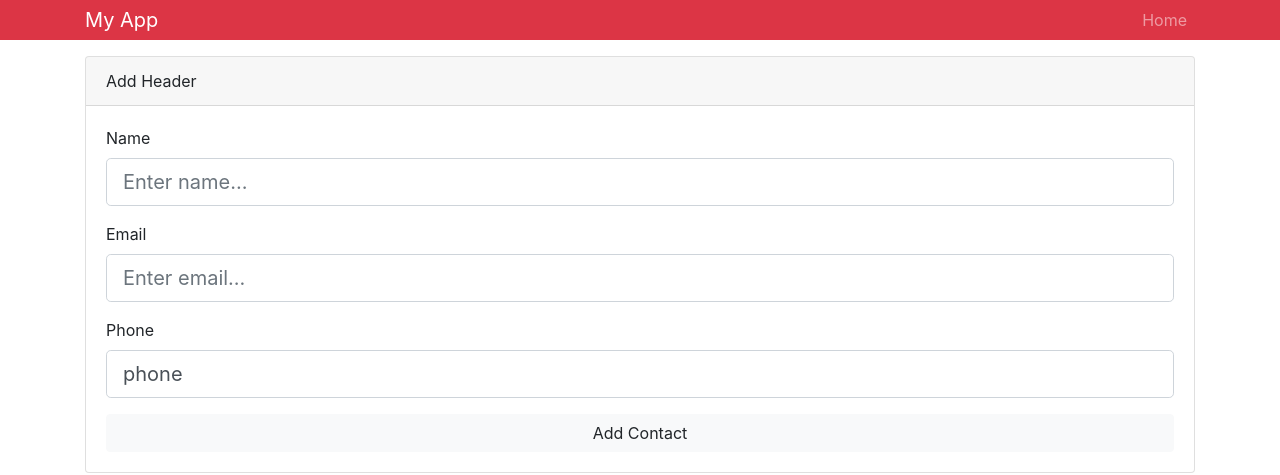
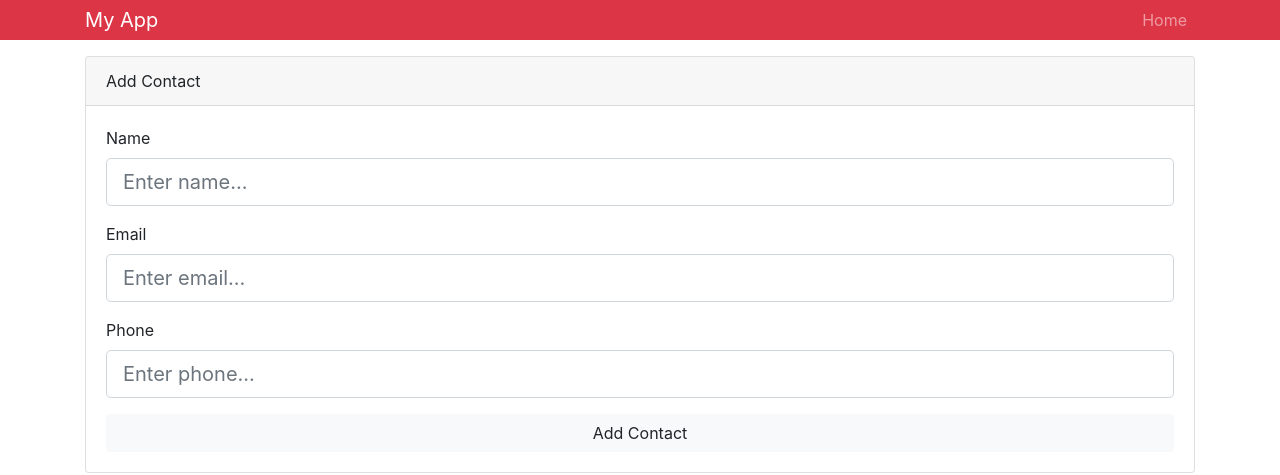
Before and after one commit to hunterxjames/contactmanager, a React (Create React App) app: page / in a window 1280 px wide. Shown: the top 475 px of the page. Built offline with nearby package versions, Linux system fonts and the light colour scheme.

Commit message:
Validation packtpub front to back DRY (don't repeat yourself)

```diff
--- a/package.json
+++ b/package.json
@@ -7,6 +7,7 @@
     "@testing-library/react": "^9.5.0",
     "@testing-library/user-event": "^7.2.1",
     "bootstrap": "^4.5.2",
+    "classnames": "^2.2.6",
     "react": "^16.13.1",
     "react-dom": "^16.13.1",
     "react-scripts": "3.4.3",
--- a/src/components/contacts/AddContact.js
+++ b/src/components/contacts/AddContact.js
@@ -1,38 +1,60 @@
 import React, { Component } from "react";
 import { Consumer } from "../../context";
 import { v4 as uuidv4 } from "uuid";
+import TextInputGroup from "../layout/TextInputGroup";
 
 class AddContact extends Component {
     state = {
         name: "",
         email: "",
         phone: "",
+        errors: {},
     };
 
     onSubmit = (dispatch, e) => {
         const { name, email, phone } = this.state;
+        e.preventDefault();
+
+        //Validation
+        if (name === "") {
+            this.setState({ errors: { name: "Name is required" } });
+            return;
+        }
+        if (email === "") {
+            this.setState({ errors: { email: "Email is required" } });
+            return;
+        }
+        if (phone === "") {
+            this.setState({ errors: { phone: "Phone is required" } });
+            return;
+        }
         const contact = {
             id: uuidv4,
             name,
             email,
             phone,
         };
-        e.preventDefault();
         console.log(this.contact);
         dispatch({ type: "ADD_CONTACT", payload: contact });
+        this.setState({
+            name: "",
+            email: "",
+            phone: "",
+            errors: {},
+        });
     };
 
     onChange = (e) => this.setState({ [e.target.name]: e.target.value });
 
     render() {
-        const { name, email, phone } = this.state;
+        const { name, email, phone, errors } = this.state;
         return (
             <Consumer>
                 {(value) => {
                     const { dispatch } = value;
                     return (
                         <div className="card mb-3">
-                            <div className="card-header">Add Header</div>
+                            <div className="card-header">Add Contact</div>
                             <div className="card-body">
                                 <form
                                     onSubmit={this.onSubmit.bind(
@@ -40,39 +62,32 @@
                                         dispatch
                                     )}
                                 >
-                                    <div className="form-group">
-                                        <label htmlFor="name">Name</label>
-                                        <input
-                                            type="text"
+                                    <TextInputGroup
+                                        label="Name"
                                         name="name"
-                                            className="form-control form-control-lg"
                                         value={name}
                                         placeholder="Enter name..."
                                         onChange={this.onChange}
+                                        error={errors.name}
                                     />
-                                    </div>
-                                    <div className="form-group">
-                                        <label htmlFor="email">Email</label>
-                                        <input
+                                    <TextInputGroup
                                         type="email"
+                                        label="Email"
                                         name="email"
-                                            className="form-control form-control-lg"
                                         value={email}
                                         placeholder="Enter email..."
                                         onChange={this.onChange}
+                                        error={errors.email}
                                     />
-                                    </div>
-                                    <div className="form-group">
-                                        <label htmlFor="phone">Phone</label>
-                                        <input
-                                            type="text"
+                                    <TextInputGroup
+                                        label="Phone"
                                         name="phone"
                                         className="form-control form-control-lg"
-                                            value="phone"
+                                        value={phone}
                                         placeholder="Enter phone..."
                                         onChange={this.onChange}
+                                        error={errors.phone}
                                     />
-                                    </div>
                                     <input
                                         type="submit"
                                         value="Add Contact"
--- /dev/null
+++ b/src/components/layout/TextInputGroup.js
@@ -0,0 +1,46 @@
+import React from "react";
+import PropTypes from "prop-types";
+import classnames from "classnames";
+
+const TextInputGroup = ({
+    label,
+    name,
+    value,
+    placeholder,
+    type,
+    error,
+    onChange,
+}) => {
+    return (
+        <div className="form-group">
+            <label htmlFor={name}>{label}</label>
+            <input
+                type={type}
+                name={name}
+                className={classnames("form-control form-control-lg", {
+                    "is-invalid": error,
+                })}
+                value={value}
+                placeholder={placeholder}
+                onChange={onChange}
+            />
+            {error && <div className="invalid-feedback">{error}</div>}
+        </div>
+    );
+};
+
+TextInputGroup.propTypes = {
+    name: PropTypes.string.isRequired,
+    label: PropTypes.string.isRequired,
+    value: PropTypes.string.isRequired,
+    placeholder: PropTypes.string.isRequired,
+    type: PropTypes.string.isRequired,
+    error: PropTypes.string.isRequired,
+    onChange: PropTypes.func.isRequired,
+};
+
+TextInputGroup.defaultProps = {
+    type: "text",
+};
+
+export default TextInputGroup;
```
Also changed, not shown: 1 other file (tests, documents, lock files or other folders). Lines whose indentation alone changed are shown as unchanged.
